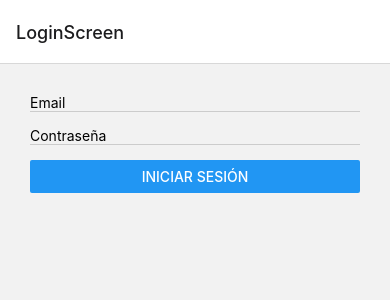
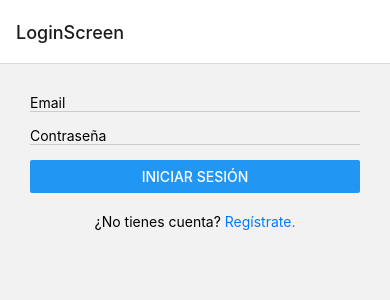
Before and after one commit to whiteCatc/medBaseMovilApp, a React Native app in the folder MedBaseMovil/: screen /LoginScreen in a window 390 px wide. Shown: the top 300 px of the page. Built offline with nearby package versions, Linux system fonts and the light colour scheme.

Commit message:
Añadido link para registrar

```diff
--- a/MedBaseMovil/screens/LoginScreen.js
+++ b/MedBaseMovil/screens/LoginScreen.js
@@ -1,32 +1,30 @@
 import React, { useState } from "react";
-import { View, Text, Button, TextInput, ScrollView, StyleSheet } from "react-native";
-import { auth } from "../database/firebase";
+import { View, Text, Button, TextInput, ScrollView, StyleSheet, TouchableOpacity } from "react-native";
+import { auth } from "../database/firebase"; // Asegúrate de que esta ruta es correcta
 
-const LoginScreen = () => {
-
+const LoginScreen = ({ navigation }) => {
     const [state, setState] = useState({
         email: '',
         password: ''
-    })
+    });
 
     const handleChangeText = (name, value) => {
-        setState({ ...state, [name]: value })
-    }
+        setState({ ...state, [name]: value });
+    };
 
     const loginUser = async () => {
         if (state.email === '' || state.password === '') {
-            alert('Ingresa todos los datos')
+            alert('Ingresa todos los datos');
         } else {
             try {
-                //console.log(auth)
                 await auth.signInWithEmailAndPassword(state.email, state.password);
                 console.log("Usuario autenticado:", auth.currentUser);
                 alert('Usuario autenticado');
             } catch (error) {
-                alert('Usuario y/o contraseña invalido(s)')
+                alert('Error al iniciar sesión: ' + error.message);
             }
         }
-    }
+    };
 
     return (
         <ScrollView style={styles.container}>
@@ -36,25 +34,37 @@ const LoginScreen = () => {
             <View style={styles.inputGroup}>
                 <TextInput placeholder="Contraseña" secureTextEntry={true} onChangeText={(value) => handleChangeText('password', value)} />
             </View>
-            <View>
-                <Button title="Iniciar Sesión" onPress={() => loginUser()} />
+            <Button title="Iniciar Sesión" onPress={loginUser} />
+            <View style={styles.registerContainer}>
+                <Text>¿No tienes cuenta? </Text>
+                <TouchableOpacity onPress={() => navigation.navigate('CreateUserScreens')}>
+                    <Text style={styles.registerText}>Regístrate.</Text>
+                </TouchableOpacity>
             </View>
         </ScrollView>
-    )
-}
+    );
+};
 
 const styles = StyleSheet.create({
     container: {
         padding: 30,
-        flex: 1
+        flex: 1,
     },
     inputGroup: {
         flex: 1,
         padding: 0,
         marginBottom: 15,
         borderBottomWidth: 1,
-        borderBottomColor: '#cccccc'
+        borderBottomColor: '#cccccc',
+    },
+    registerContainer: {
+        flexDirection: 'row',
+        marginTop: 20,
+        justifyContent: 'center',
+    },
+    registerText: {
+        color: '#007BFF',
     }
-})
+});
 
 export default LoginScreen;
```
